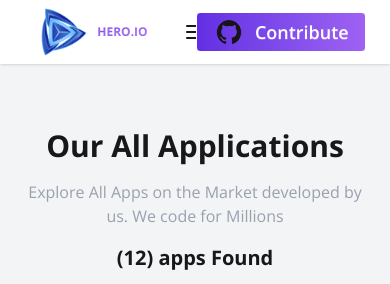
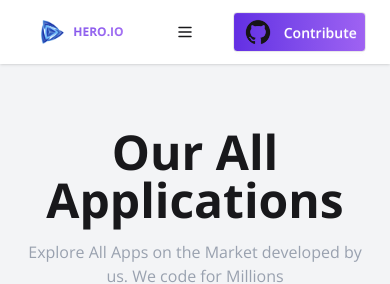
Before and after one commit to Mehedi-hasan-code10/assaingment-8-repo, a React (Vite) app: page /apps in a window 390 px wide. Shown: the top 284 px of the page. Built offline with nearby package versions, Linux system fonts and the light colour scheme; a web font is replaced by a local one.

Commit message:
final commit

```diff
--- a/src/components/Header.jsx
+++ b/src/components/Header.jsx
@@ -85,7 +85,7 @@ export default function Header() {
       <div className="flex-1 flex items-center">
           <NavLink to="/" className="btn btn-ghost normal-case md:text-xl text-transparent
          bg-clip-text bg-gradient-to-r from-[#632EE3] to-[#9F62F2] flex items-center gap-2 text-xs font-bold ">
-          <img className="w-12 h-12" src="/logo.png" alt="Logo" />
+          <img className="w-6 h-6  md:w-12 md:h-12" src="/logo.png" alt="Logo" />
           HERO.IO
         </NavLink>
       </div>
@@ -96,7 +96,7 @@ export default function Header() {
           className="btn btn-square btn-ghost"
           onClick={() => setMenuOpen(!menuOpen)}
         >
-          <svg xmlns="http://www.w3.org/2000/svg" className="h-6 w-6" fill="none"
+          <svg xmlns="http://www.w3.org/2000/svg" className="h-6 w-6 mr-5" fill="none"
                viewBox="0 0 24 24" stroke="currentColor">
             <path strokeLinecap="round" strokeLinejoin="round" strokeWidth="2"
                   d="M4 6h16M4 12h16M4 18h16" />
@@ -115,11 +115,12 @@ export default function Header() {
 
       <div className="flex-1 flex justify-end">
         <a
-          className="btn btn-outline bg-gradient-to-r from-[#632EE3] to-[#9F62F2]  text-white hover:bg-purple-700 ml-2 text-lg"
+            className="btn px-2  bg-gradient-to-r from-[#632EE3] to-[#9F62F2]  text-white
+           hover:bg-purple-700 ml-4 "
           href="https://github.com/Mehedi-hasan-code10"
           target="_blank"
           rel="noreferrer"
-        > <img className='w-8 h-8 mr-1' src="/github-removebg-preview.png" />
+        > <img className=' w-8 h-8 mr-1' src="/github-removebg-preview.png" />
           Contribute
         </a>
       </div>
--- a/src/pages/AllApps.jsx
+++ b/src/pages/AllApps.jsx
@@ -37,7 +37,7 @@ export default function AllApps() {
       {/*  */}
 
       <div className='mb-4 text-center'>
-        <h1 className='text-3xl font-bold mb-4'>Our All Applications</h1>
+        <h1 className='text-5xl font-bold mb-4'>Our All Applications</h1>
         <p className='text-gray-400'>Explore All Apps on the Market developed by us. We code for Millions</p>
       </div>
 
--- a/src/pages/Home.jsx
+++ b/src/pages/Home.jsx
@@ -65,7 +65,7 @@ export default function Home() {
     <img
       src="/hero.png"
       alt="App showcase"
-      className="w-64 sm:w-80 lg:w-[900px] rounded-xl drop-shadow-lg"
+      className="w-64 sm:w-80 md:w-[650px] lg:w-[900px] rounded-xl drop-shadow-lg"
     />
         </div>
 
--- a/src/pages/MyInstallation.jsx
+++ b/src/pages/MyInstallation.jsx
@@ -187,7 +187,7 @@ export default function MyInstallation() {
     <div className="relative w-11/12 mx-auto">
       {/* Header */}
       <div className="mb-6 text-center mt-10">
-        <h1 className="text-3xl font-bold mb-2">Your Installed Apps</h1>
+        <h1 className="text-5xl font-bold mb-2">Your Installed Apps</h1>
         <p className="text-gray-400">Explore all trending apps developed by us</p>
       </div>
 
```
